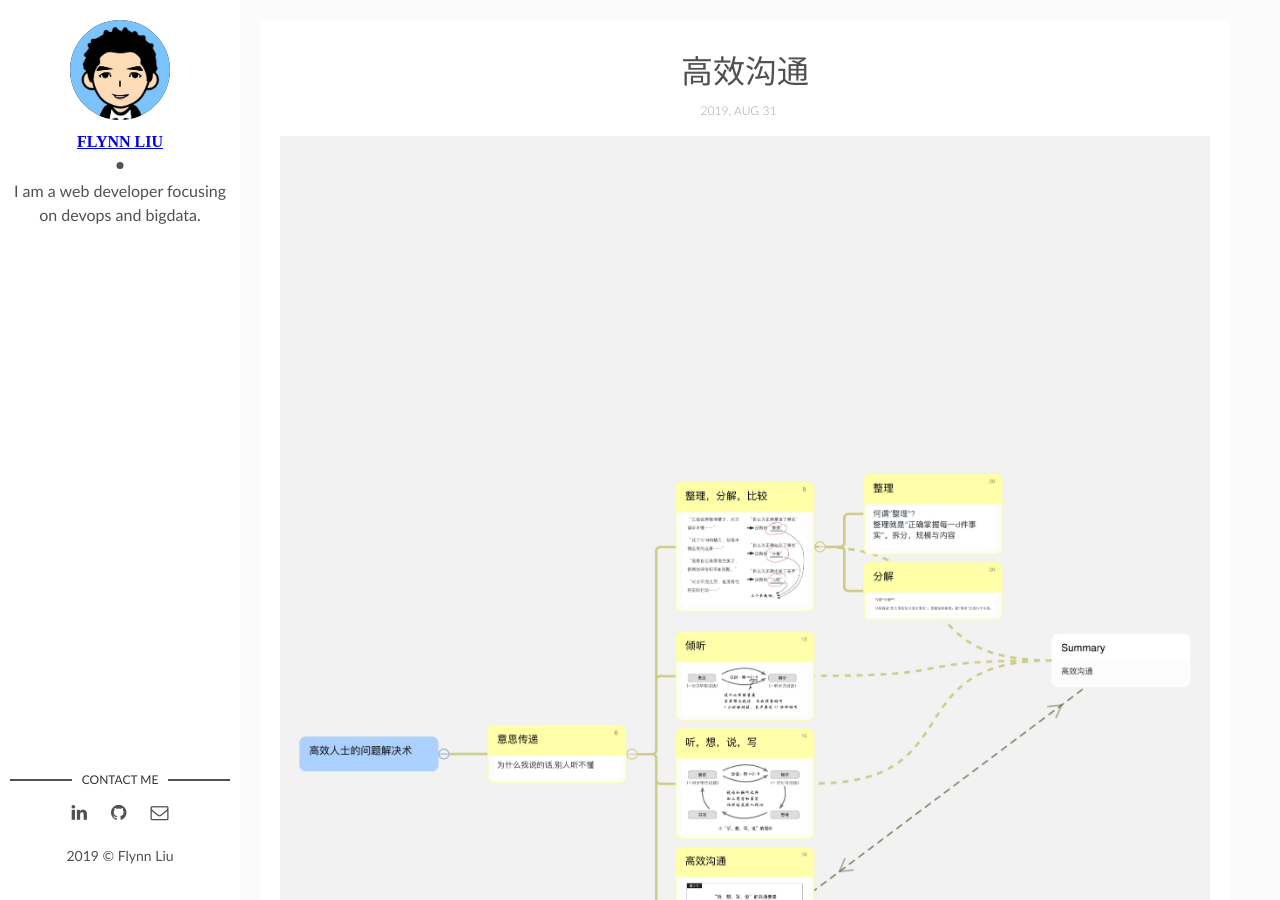
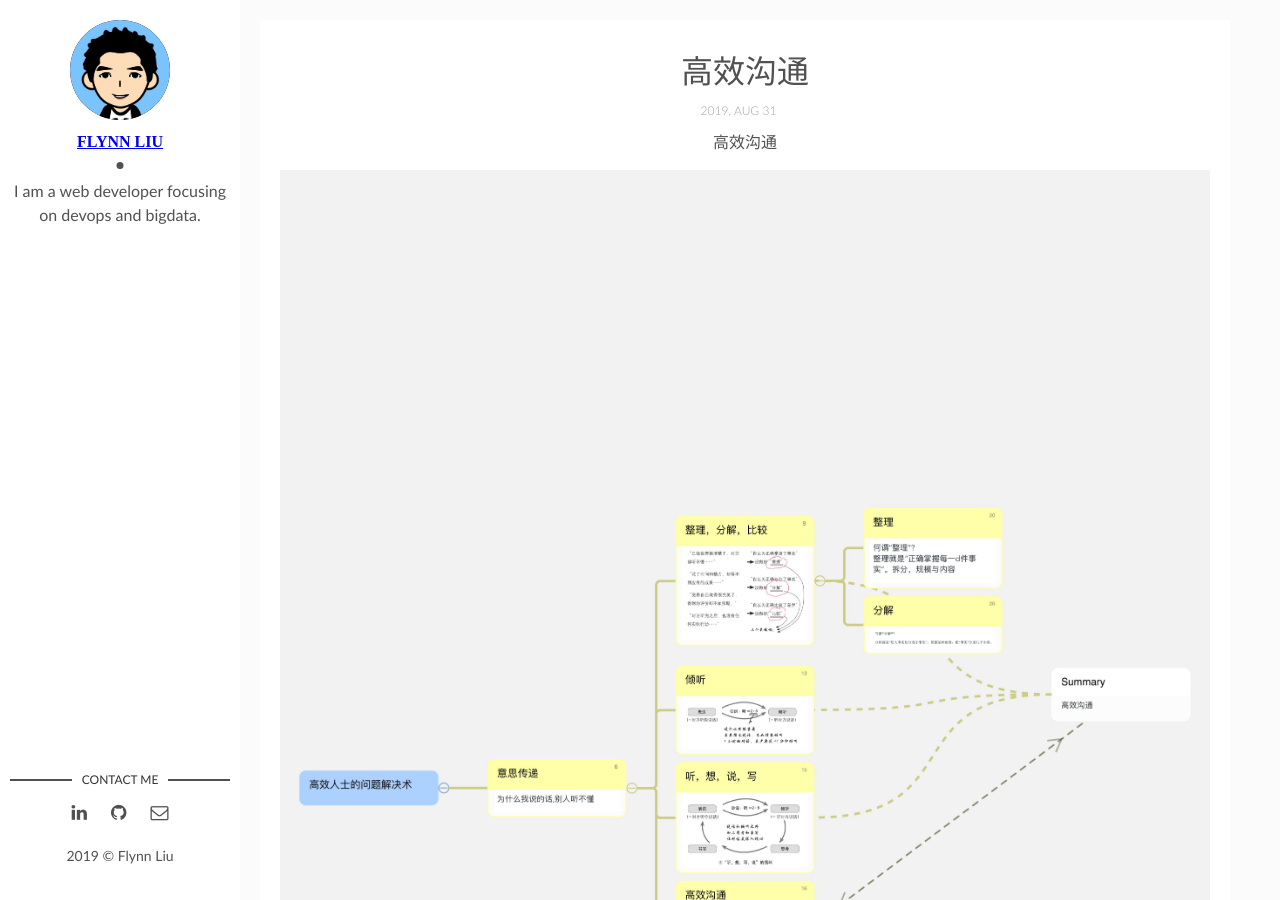
Before and after one commit to fenglinliu/fenglinliu.github.io, a Jekyll site: the page built from _posts/其他阅读笔记/2019-8-31-高效沟通.md, in a window 1280 px wide and 900 px high. Built offline with Jekyll 4.4.1, drawn with Linux system fonts in a browser that asks for light colours; some web fonts are replaced; our own code applies the rules of GitHub Pages for plain Markdown files; comment, search, counter and statistics services are not loaded.

Commit message:
other notes test

```diff
--- a/_posts/其他阅读笔记/2019-8-31-高效沟通.md
+++ b/_posts/其他阅读笔记/2019-8-31-高效沟通.md
@@ -2,6 +2,6 @@
 tags: [非技术]
 ---
 
-
+<center>高效沟通</center>
 
 ![](https://fenglinliu.github.io/assets/img/blog/高效人士的问题解决术Note.jpg)
```
